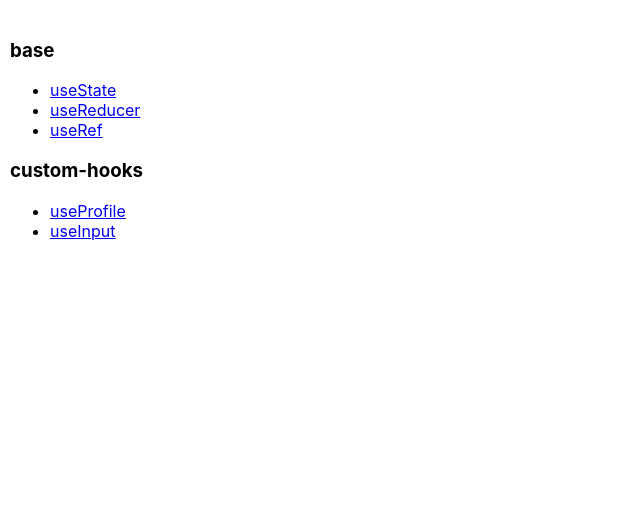
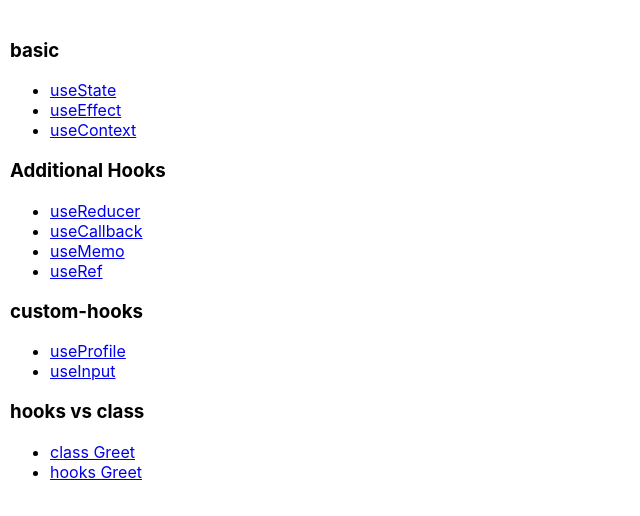
Before and after one commit to KuangPF/react-hooks-demo, a React (Create React App) app: page /home in a window 1280 px wide. Shown: the top 516 px of the page, without its empty margins (0-640 px from the left). Built offline with nearby package versions, Linux system fonts and the light colour scheme; a web font is replaced by a local one.

Commit message:
feat(home): add route link

```diff
--- a/src/pages/home/index.tsx
+++ b/src/pages/home/index.tsx
@@ -3,7 +3,7 @@
  * @Date: 2020-04-01 22:14:34
  * @Description: home page
  * @LastEditors: KuangPF
- * @LastEditTime: 2020-04-12 21:22:45
+ * @LastEditTime: 2020-04-13 19:06:37
  */
 
 import React from 'react'
@@ -12,16 +12,31 @@ import { Link } from 'react-router-dom'
 const App = (props: any) => {
   return (
     <div>
-      <h3>base</h3>
+      <h3>basic</h3>
       <ul>
         <li>
-          <Link to="/base/useState">useState</Link>
+          <Link to="/basic/useState">useState</Link>
         </li>
         <li>
-          <Link to="/base/useReducer">useReducer</Link>
+          <Link to="/basic/useEffect">useEffect</Link>
         </li>
         <li>
-          <Link to="/base/useRef">useRef</Link>
+          <Link to="/basic/useContext">useContext</Link>
+        </li>
+      </ul>
+      <h3>Additional Hooks</h3>
+      <ul>
+        <li>
+          <Link to="/additional/useReducer">useReducer</Link>
+        </li>
+        <li>
+          <Link to="/additional/useCallback">useCallback</Link>
+        </li>
+        <li>
+          <Link to="/additional/useMemo">useMemo</Link>
+        </li>
+        <li>
+          <Link to="/additional/useRef">useRef</Link>
         </li>
       </ul>
       <h3>custom-hooks</h3>
@@ -33,6 +48,15 @@ const App = (props: any) => {
           <Link to="/custom-hooks/useInput">useInput</Link>
         </li>
       </ul>
+      <h3>hooks vs class</h3>
+      <ul>
+        <li>
+          <Link to="/hooks-class/class-greet">class Greet</Link>
+        </li>
+        <li>
+          <Link to="/hooks-class/hooks-great">hooks Greet</Link>
+        </li>
+      </ul>
     </div>
   )
 }
--- a/src/routes/routes.ts
+++ b/src/routes/routes.ts
@@ -3,13 +3,17 @@
  * @Date: 2020-04-01 22:10:38
  * @Description: 路由文件
  * @LastEditors: KuangPF
- * @LastEditTime: 2020-04-12 20:52:52
+ * @LastEditTime: 2020-04-13 18:55:48
  */
 import Home from 'pages/home'
 
 import UseState from 'pages/base/useState'
+import UseContext from 'pages/base/useContext'
 import UseReducer from 'pages/base/useReducer'
 import UseRef from 'pages/base/useRef'
+import UseEffect from 'pages/base/useEffect'
+import UseCallback from 'pages/base/useCallback'
+import UseMemo from 'pages/base/useMemo'
 
 import UseProfile from 'pages/custom-hooks-page/useProfile'
 import UseInput from 'pages/custom-hooks-page/useInput'
@@ -24,23 +28,44 @@ const routes = [
   },
   {
     path: '',
-    redirect: '/base/useState'
+    redirect: '/basic/useState'
   },
   {
-    name: 'base',
+    name: 'basic',
     children: [
       {
-        path: '/base/useState',
+        path: '/basic/useState',
         component: UseState
       },
       {
-        path: '/base/useReducer',
+        path: '/basic/useEffect',
+        component: UseEffect
+      },
+      {
+        path: '/basic/useContext',
+        component: UseContext
+      }
+    ]
+  },
+  {
+    name: 'additional',
+    children: [
+      {
+        path: '/additional/useReducer',
         component: UseReducer
       },
       {
-        path: '/base/useRef',
+        path: '/additional/useCallback',
+        component: UseCallback
+      },
+      {
+        path: '/additional/useMemo',
+        component: UseMemo
+      },
+      {
+        path: '/additional/useRef',
         component: UseRef
-      },
+      }
     ]
   },
   {
```
